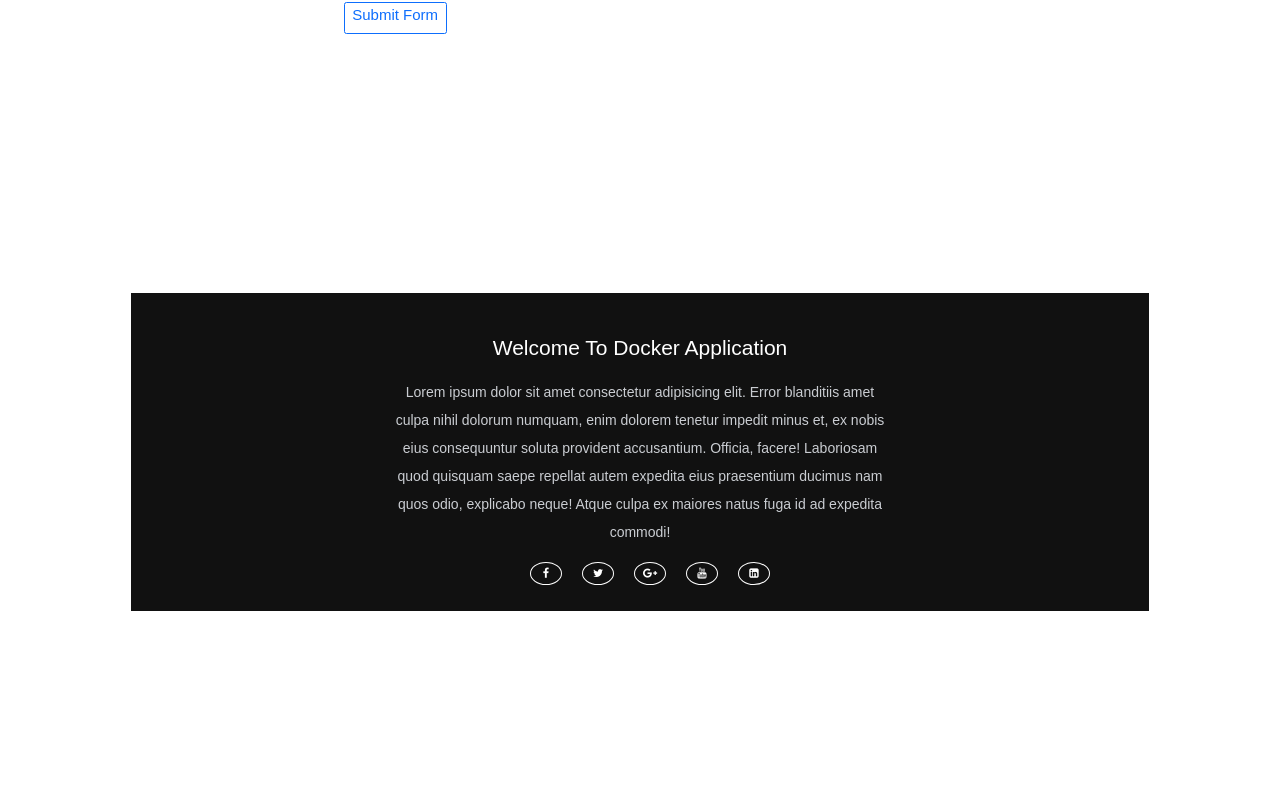
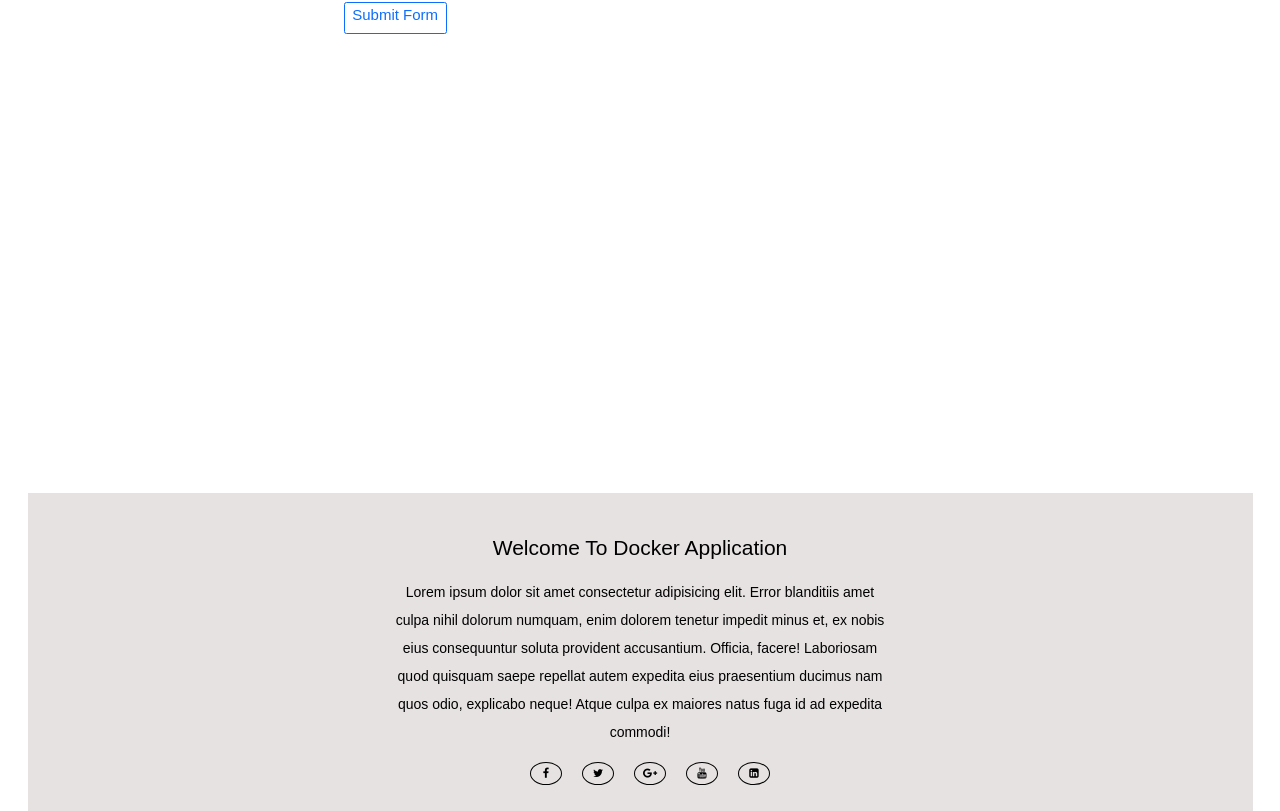
Before and after one commit to satyamskic/docker-college-project, a React (Create React App) app: page /contact in a window 1280 px wide. Shown: the part 514-1325 px from the top of the page. Before the commit the page ends 1145 px from the top, so only its background shows below. Built offline with nearby package versions, Linux system fonts and the light colour scheme; a web font is replaced by a local one.

Commit message:
changes in footer component in reactjs

```diff
--- a/src/About.jsx
+++ b/src/About.jsx
@@ -6,7 +6,7 @@ const About = () => {
     <section id="header" className="d-flex align-items-center">
       <div className="container-fluid">
         <div className="row">
-          <div className="col-10 mx-auto">
+          <div className="col-12 mx-auto">
 
             <div className="row">
 
--- a/src/Footer.jsx
+++ b/src/Footer.jsx
@@ -1,3 +1,4 @@
+import { color } from '@mui/system';
 import React from 'react';
 import { NavLink } from 'react-router-dom';
 
@@ -5,10 +6,11 @@ function Footer() {
 	return (
 		<div className="container-fluid nav_bg">
 			<div className="row">
-				<div className="col-10 mx-auto">
+				<div className="col-12 mx-auto">
+
 							<footer className="footer">
 								<div class="footer-content">
-							<h3>Welcome to Docker Application</h3>
+									<h3 style={{color: '#000'}}>Welcome to Docker Application</h3>
 									<p>Lorem ipsum dolor sit amet consectetur adipisicing elit. Error blanditiis amet culpa nihil dolorum numquam, enim dolorem tenetur impedit minus et, ex nobis eius consequuntur soluta provident accusantium. Officia, facere! Laboriosam quod quisquam saepe repellat autem expedita eius praesentium ducimus nam quos odio, explicabo neque! Atque culpa ex maiores natus fuga id ad expedita commodi!</p>
 									<ul class="socials">
 										<li><NavLink to="/home"><i class="fa fa-facebook"></i></NavLink></li>
@@ -19,6 +21,7 @@ function Footer() {
 									</ul>
 								</div>
 							</footer>
+
 				</div>
 			</div>
 		</div>
--- a/src/Home.jsx
+++ b/src/Home.jsx
@@ -7,7 +7,7 @@ const Home = () => {
     <section id="header" className="d-flex align-items-center">
       <div className="container-fluid">
         <div className="row">
-          <div className="col-10 mx-auto">
+          <div className="col-12 mx-auto">
 
             <div className="row">
 
--- a/src/NavBar.jsx
+++ b/src/NavBar.jsx
@@ -6,7 +6,7 @@ const Navbar = () => {
     <>
       <div className="container-fluid nav_bg">
         <div className="row">
-          <div className="col-10 mx-auto">
+          <div className="col-12 mx-auto">
             <nav className="navbar navbar-expand-lg navbar-light bg-light">
               <div className="container-fluid">
                 <NavLink className="navbar-brand" to="/">
--- a/src/card/DockerCard.jsx
+++ b/src/card/DockerCard.jsx
@@ -50,10 +50,9 @@ function DockerCard(props) {
   return (
     <div className="container-fluid nav_bg">
       <div className="row">
-        <div className="col-10 mx-auto">
+        <div className="col-12 mx-auto">
           <section>
             <div className="container">
-              <h1>Our Services</h1>
               <div className="cards">
                 {cards.map((card, i) => (
                   <div key={i} className="card">
--- a/src/index.css
+++ b/src/index.css
@@ -216,14 +216,33 @@ footer p {
 
 
 /* Footer Page */
-footer{
+
+html, body {
+  height: 100%;
+  margin: 0;
+}
+
+.container {
+  display: flex;
+  min-height: 100vh;
+  flex-direction: column;
+}
+
+.content {
+  flex: 1;
+}
+
+.footer {
+  flex-shrink: 0;
+}
+
+
+.footer{
     bottom: 0;
     left: 0;
     right: 0;
-    background: #111;
-    height: auto;
-    /* width: 100vw; */
-
+    background: #e6e2e2;
+    flex-shrink: 0;
     padding-top: 40px;
     color: #fff;
 }
@@ -245,7 +264,7 @@ footer{
     margin: 10px auto;
     line-height: 28px;
     font-size: 14px;
-    color: #cacdd2;
+    color: black;
 }
 .socials{
     list-style: none;
@@ -259,8 +278,8 @@ footer{
 }
 .socials a{
     text-decoration: none;
-    color: #fff;
-    border: 1.1px solid white;
+    color: black;
+    border: 1.1px solid black;
     padding: 5px;
 
     border-radius: 50%;
```
Lines whose indentation alone changed are shown as unchanged.
